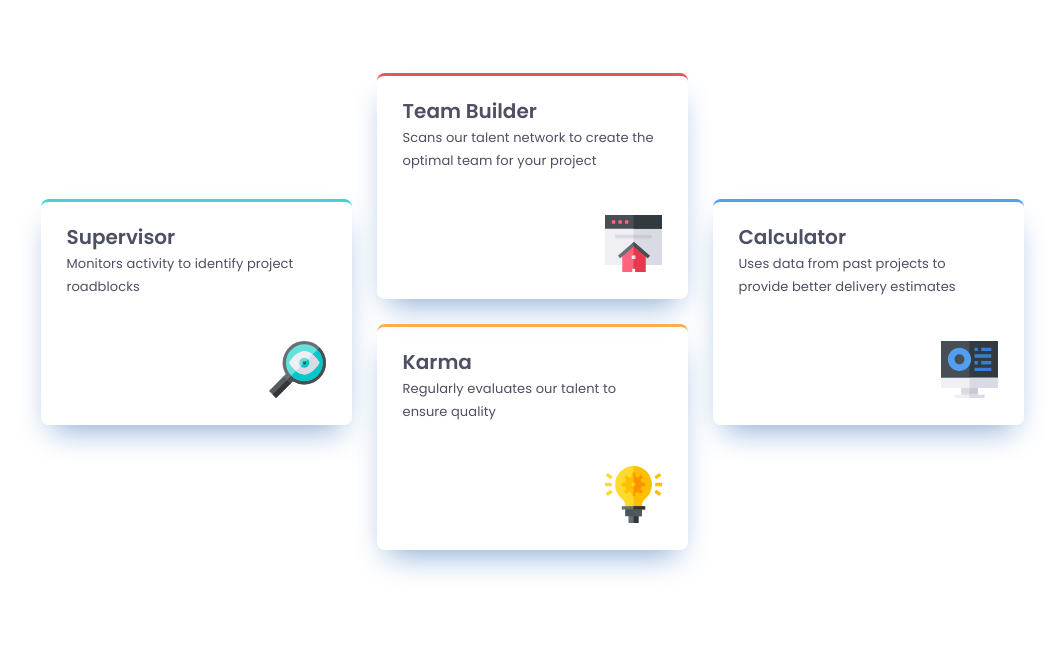
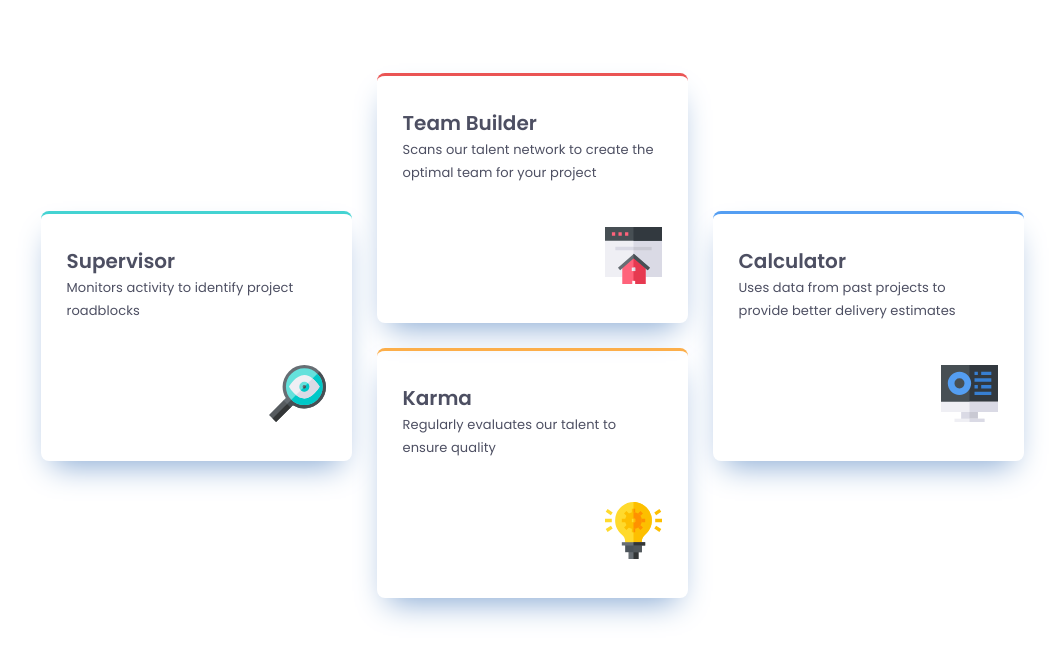
Before and after one commit to rinta-git/FEATURE-DISPLAY-PAGE, a plain HTML site: page index.html in a window 1280 px wide. Shown: the part 248-908 px from the top of the page, without its empty margins (108-1172 px from the left). Drawn offline with Linux system fonts and the light colour scheme.

Commit message:
padding adjusted

```diff
--- a/style/_card.scss
+++ b/style/_card.scss
@@ -42,7 +42,7 @@
       box-shadow: 0px 15px 30px -11px #83a6d2;
       margin-bottom: 1.563rem;
       text-align: left;
-      padding: 20px 26px;
+      padding: 32px 26px;
       max-width: 311px;
       h1 {
         font-size: variables.$fs-20;
```
Also changed, not shown: style/style.css.
